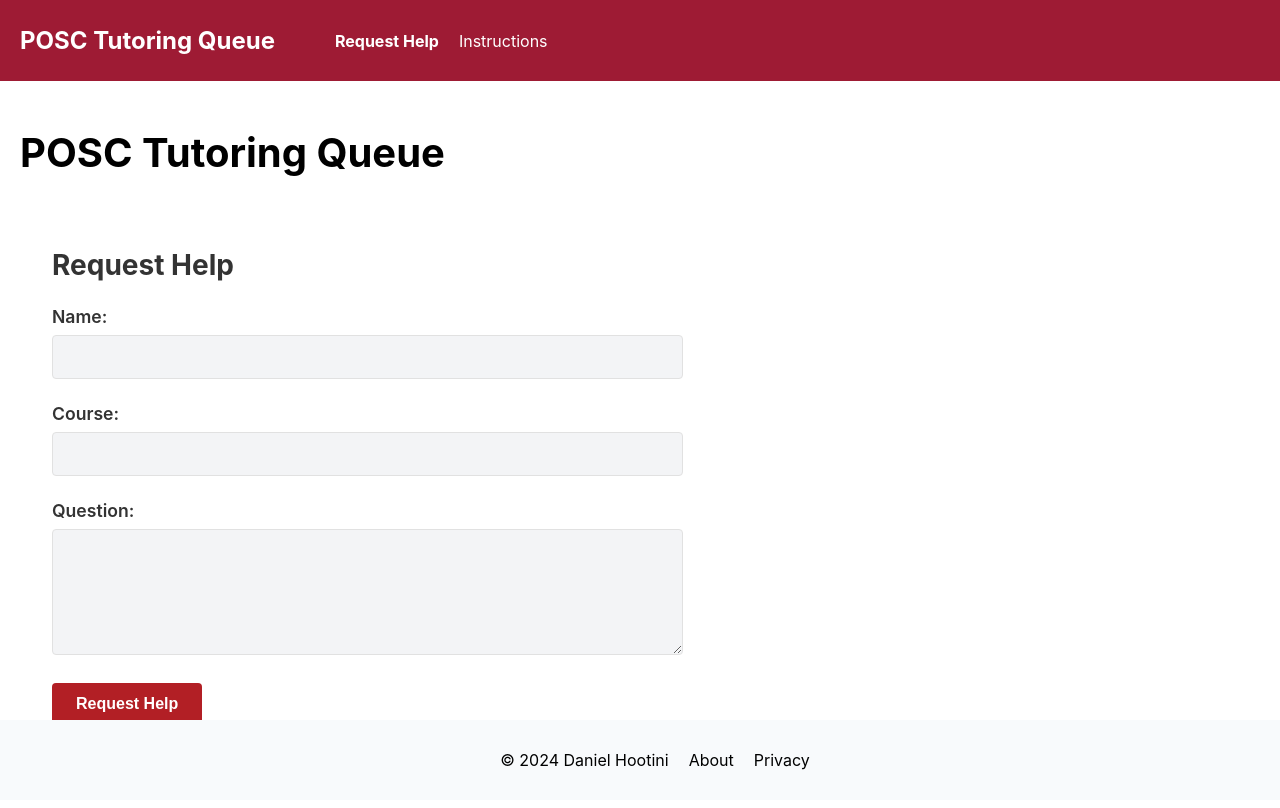
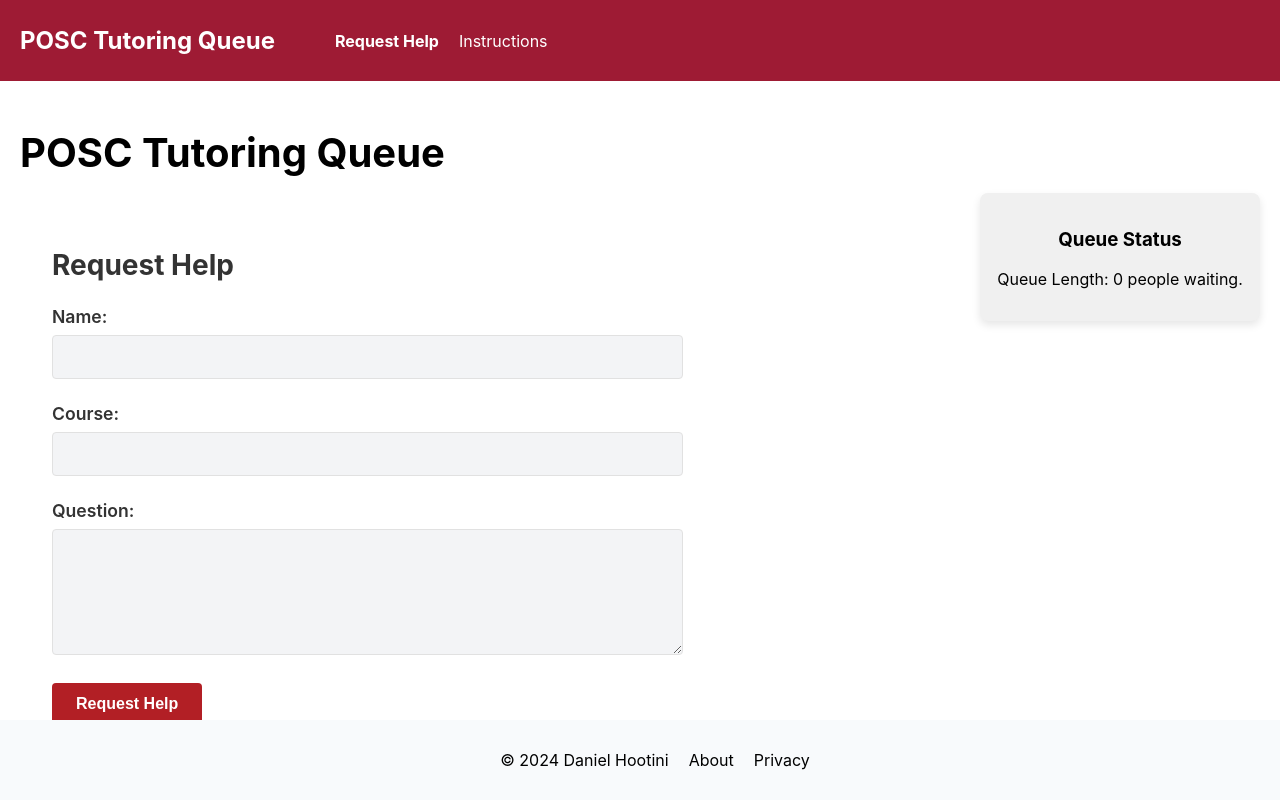
Before and after one commit to DanielH987/tutoring-queue, a React (Create React App) app: page / in a window 1280 px wide. Shown: the top 808 px of the page. Built offline with nearby package versions, Linux system fonts and the light colour scheme.

Commit message:
style: Update Queue component form layout and styles

```diff
--- a/src/components/Queue.js
+++ b/src/components/Queue.js
@@ -20,6 +20,7 @@ function Queue() {
     <div className="queue-container">
       <h1 className="queue-heading">POSC Tutoring Queue</h1>
 
+      <div className="queue-content">
         <form onSubmit={handleSubmit} className="queue-form">
           <h2>Request Help</h2>
           <div className="form-group">
@@ -53,6 +54,12 @@ function Queue() {
           </div>
           <button type="submit">Request Help</button>
         </form>
+
+        <div className="queue-status">
+          <h3>Queue Status</h3>
+          <p>Queue Length: {queue.length} {queue.length === 1 ? 'person' : 'people'} waiting.</p>
+        </div>
+      </div>
     </div>
   );
 }
```
Lines whose indentation alone changed are shown as unchanged.
